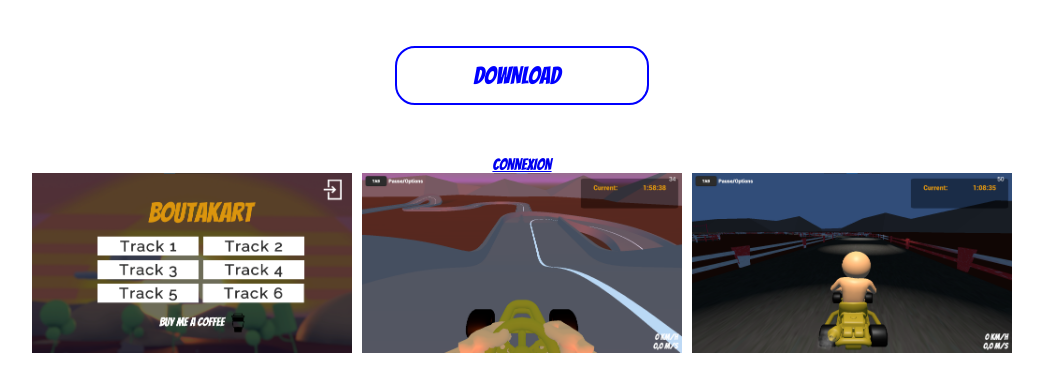
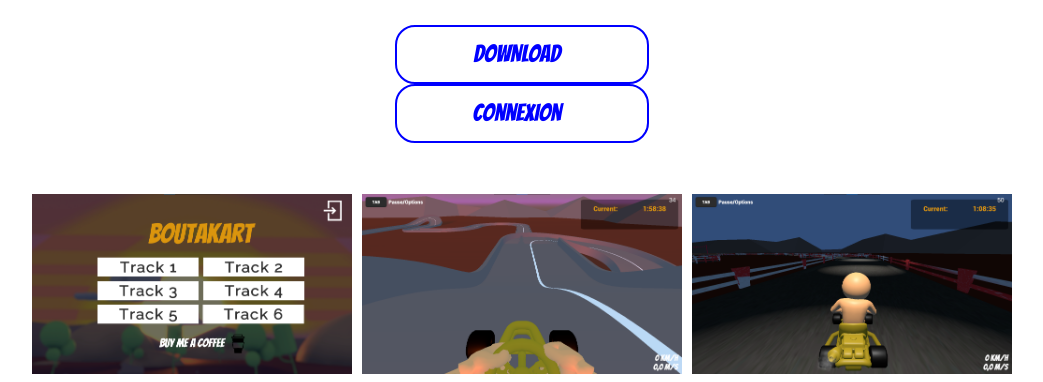
Before and after one commit to Come-Peyrelongue/boutakart, a plain HTML site: page index.html in a window 1280 px wide. Shown: the part 231-613 px from the top of the page, without its empty margins (118-1161 px from the left). Drawn offline with nearby package versions, Linux system fonts and the light colour scheme.

Commit message:
Update style.css

```diff
--- a/style.css
+++ b/style.css
@@ -37,13 +37,13 @@
 	border: solid 2px blue;
 	text-decoration: none;
 	border-radius: 20px;
-	margin-bottom: 4%;
 }
 
 .button:hover{
 	background-color: blue;
 	transition: ease-in-out 1s;
 }
+
 
 .button a {
 	color: blue;
@@ -52,6 +52,36 @@
 }
 
 .button:hover>a{
+	color: white;
+	transition: ease-in-out 0.5s;
+}
+
+.button-connexion {
+	display: flex;
+	justify-content: center;
+	align-items: center;
+	width: 250px;
+	height: 55px;
+	font-size: 1.5em;
+	background-color: white;
+	border: solid 2px blue;
+	text-decoration: none;
+	border-radius: 20px;
+	margin-bottom: 4%;
+}
+
+.button-connexion:hover{
+	background-color: blue;
+	transition: ease-in-out 1s;
+}
+
+.button-connexion a {
+	color: blue;
+	text-decoration: none;
+	margin-right: 10px;
+}
+
+.button-connexion:hover>a{
 	color: white;
 	transition: ease-in-out 0.5s;
 }
```
